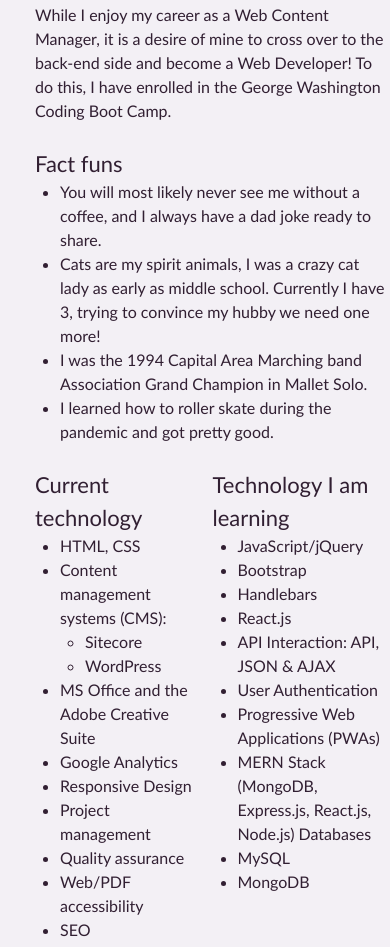
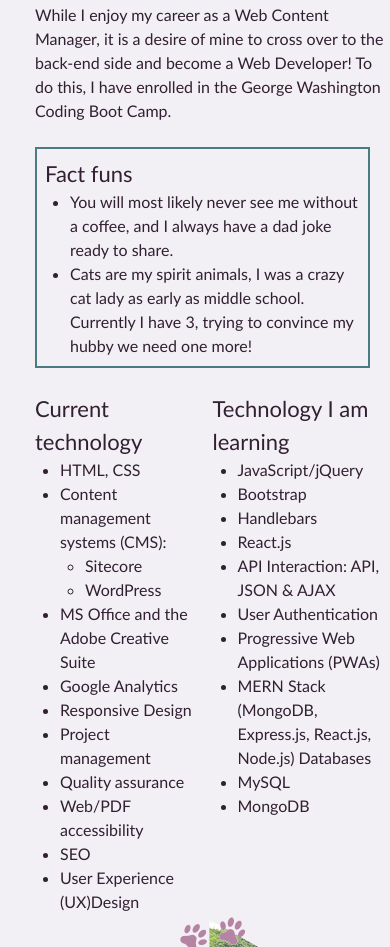
Before and after one commit to vpratnicki/module-2, a plain HTML site: page index.html in a window 390 px wide. Shown: the part 921-1868 px from the top of the page. Drawn offline with Linux system fonts and the light colour scheme.

Commit message:
Cleaned up assest, adjusted about section and updated README file

```diff
--- a/assets/css/style.css
+++ b/assets/css/style.css
@@ -74,7 +74,6 @@ header nav ul li a:hover {
     border-radius: 15px;
     text-shadow: none;
 }
-
 /* Header / Nab Bar styles end */
 
 /* Hero styles start*/
@@ -92,7 +91,6 @@ header nav ul li a:hover {
     font-size: 30px;
     line-height: 48px;
     font-weight: 400;
-
 }
 
 .hero-intro {
@@ -144,6 +142,10 @@ h4 {
     flex: 0 50%;
 }
 
+.fun-facts {
+    border: 2px solid var(--primary-color);
+    padding: 8px;
+}
 .about-text h2 {
     display: flex;
     color: var(--primary-color);
@@ -415,6 +417,10 @@ footer {
         padding-left: 15px;
     }
 
+    .fun-facts {
+        margin-right: 20px;
+    }
+
     .projects-title {
     width: 20%;
     }
--- a/index.html
+++ b/index.html
@@ -50,16 +50,14 @@
           and become a Web Developer! To do this, I have enrolled in the George Washington Coding Boot Camp.
         </p>
         <br/>
+        <div class="fun-facts">
         <strong><h4>Fact funs</h4></strong>
         <ul>
           <li>You will most likely never see me without a coffee, and I always have a dad joke ready to share.</li>
           <li>Cats are my spirit animals, I was a crazy cat lady as early as middle school. Currently I have 3, trying to convince my hubby we need one more!
           </li>
-          <li>I was the 1994 Capital Area Marching band Association Grand Champion in Mallet Solo.
-          </li>
-          <li>I learned how to roller skate during the pandemic and got pretty good.
-          </li>
         </ul>
+      </div>
         <br/>
 
       <div style="overflow: hidden">
@@ -126,7 +124,7 @@
       <h2> Projects</h2>
     </div>
 
-    <!-- Flexed dicrection col -->
+    <!-- Flexed direction col -->
     <div class="projects-container">
 
       <div class="project-1"><a href="https://vpratnicki.github.io/run-buddy/" target="_blank">
```
Also changed, not shown: assets/images/IMG_1896.jpg (deleted), assets/images/about-me.gif (deleted), assets/images/about-me3.png (deleted), assets/images/linkedin copy.png (deleted), assets/images/run-buddy-thumbnail2.jpg (deleted), 6 other files.
